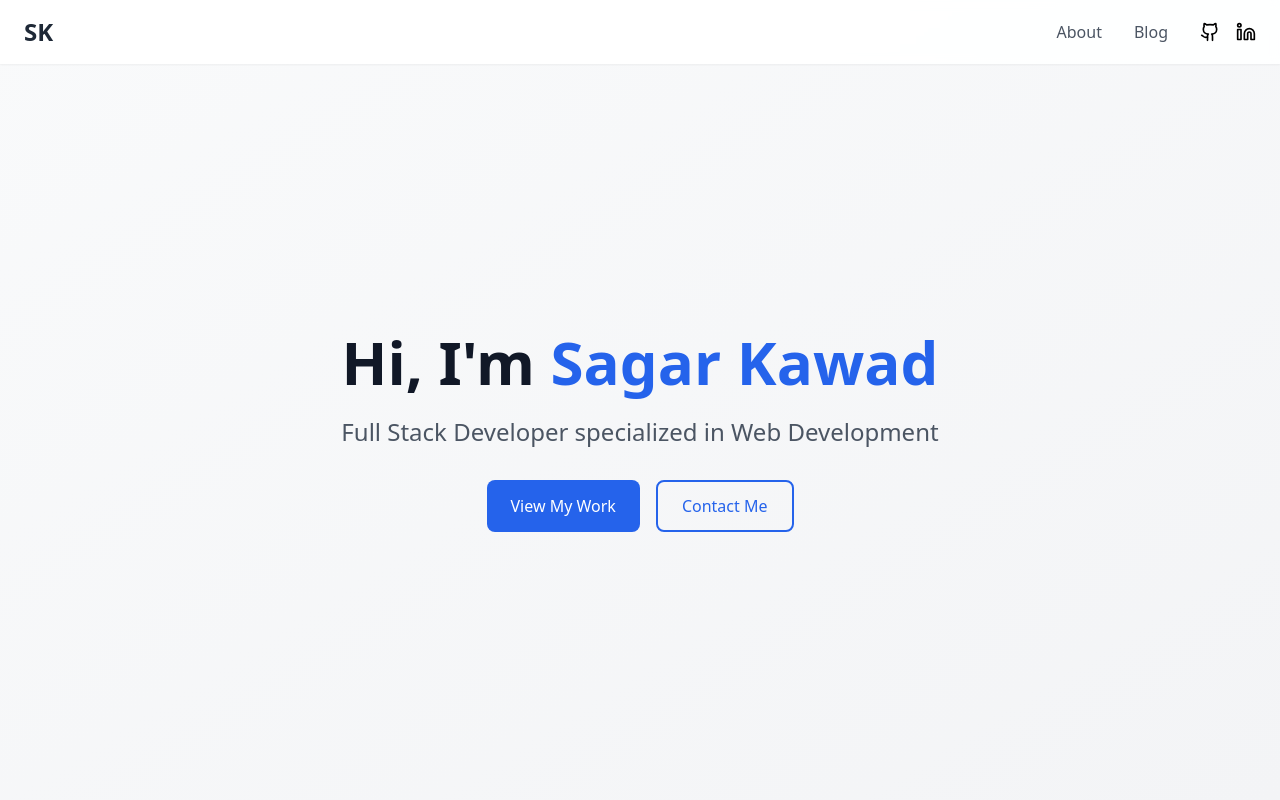
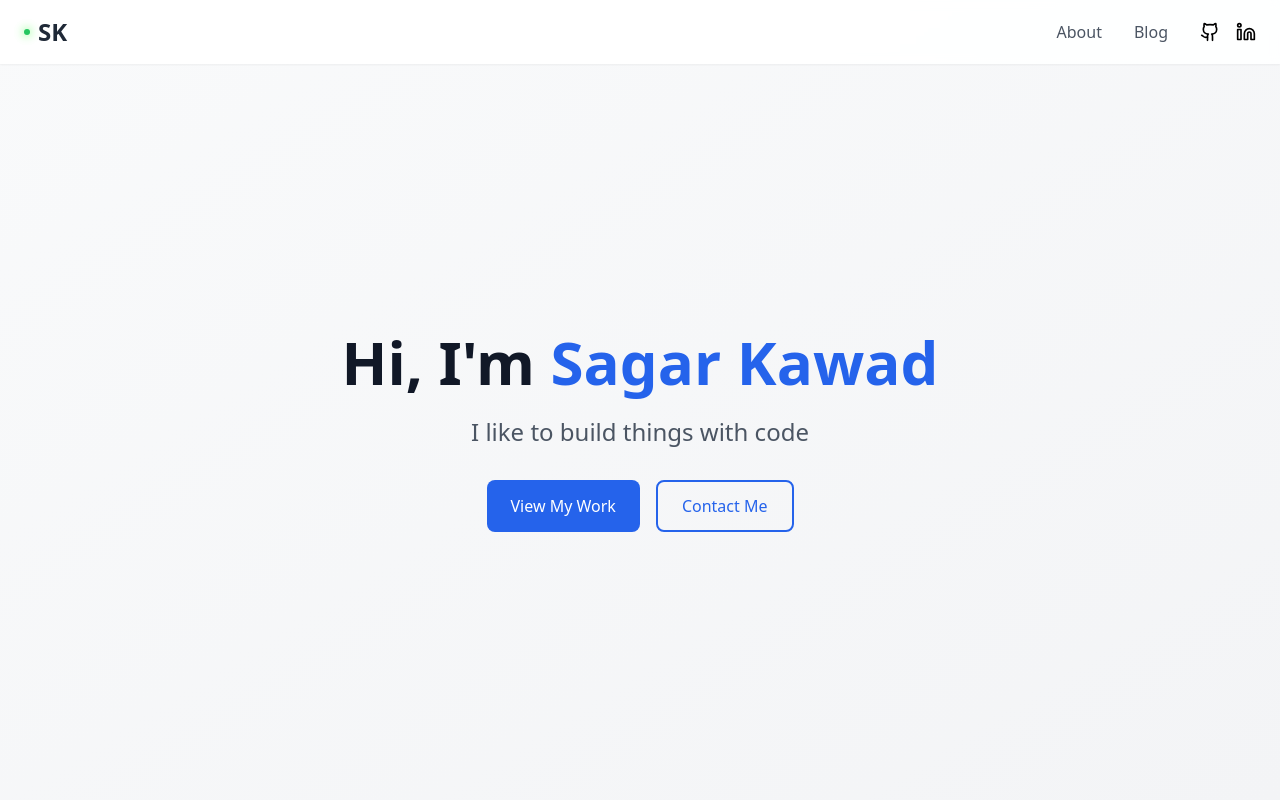
Before and after one commit to sagarkawad/react-portfolio, a React (Vite) app in the folder frontend/: page / in a window 1280 px wide. Shown: the top 800 px of the page. Built offline with nearby package versions, Linux system fonts and the light colour scheme; no server answers.

Commit message:
glowing logo added

```diff
--- a/frontend/src/components/Header.tsx
+++ b/frontend/src/components/Header.tsx
@@ -25,7 +25,10 @@ const Header = () => {
       <nav className="container mx-auto px-6 py-4">
         <div className="flex justify-between items-center">
           <NavLink href="/#home" className="text-2xl font-bold text-gray-800">
-            SK
+            <div className="flex items-center">
+              <span className="inline-block w-1.5 h-1.5 mr-2 bg-green-500 rounded-full animate-pulse shadow-[0_0_8px_rgba(0,255,0,0.6),0_0_15px_rgba(0,255,0,0.4)]"></span>
+              SK
+            </div>
           </NavLink>
 
           {/* Desktop Navigation */}
--- a/frontend/src/components/Hero.tsx
+++ b/frontend/src/components/Hero.tsx
@@ -38,7 +38,7 @@ const Hero = () => {
             animate={{ opacity: 1, y: 0 }}
             transition={{ duration: 0.8, delay: 0.2 }}
           >
-            Full Stack Developer specialized in Web Development
+            I like to build things with code
           </motion.p>
           <motion.div
             className="flex justify-center space-x-4"
```
